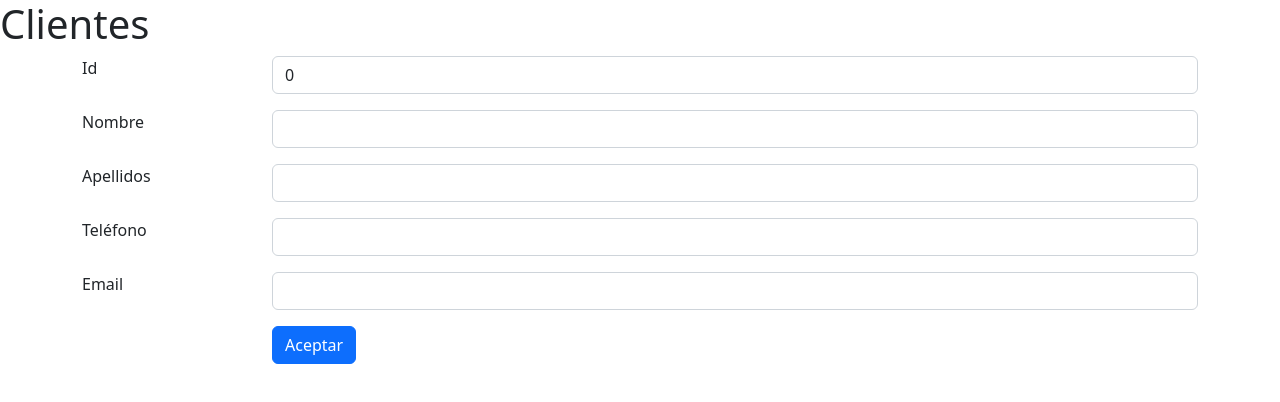
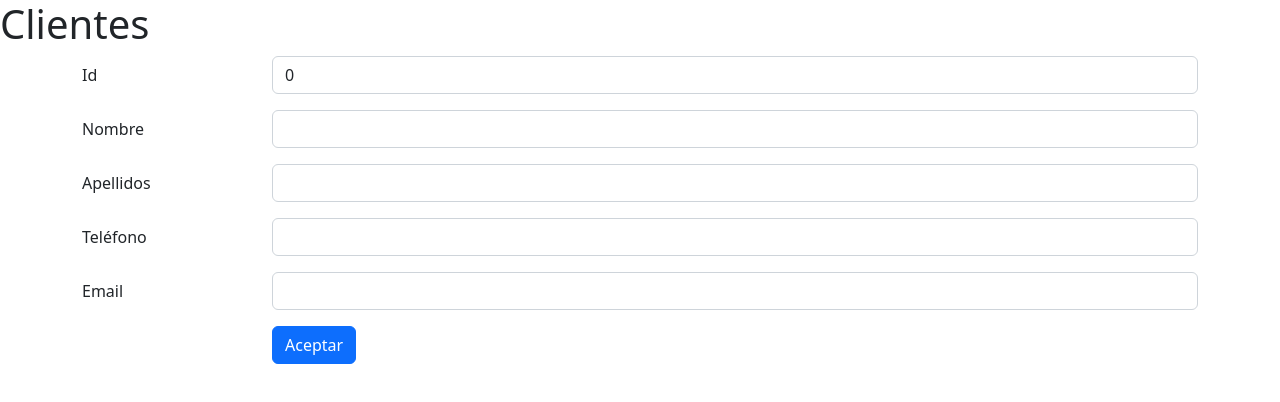
Before and after one commit to EloyOrtegaG/Clientes2023CursoJL, an Angular app: page /formulario in a window 1280 px wide. Shown: the top 402 px of the page. Built offline with nearby package versions, Linux system fonts and the light colour scheme.

Commit message:
col-form-label en lugar de form-label

```diff
--- a/src/app/formulario/formulario.component.html
+++ b/src/app/formulario/formulario.component.html
@@ -1,30 +1,30 @@
 <div>
     <div class="row mb-3">
-        <label class="col-sm-2 form-label" for="id">Id</label>
+        <label class="col-sm-2 col-form-label" for="id">Id</label>
         <div class="col-sm-10">
             <input class="form-control" type="number" readonly id="id" value="{{cliente.id}}">
         </div>
     </div>
     <div class="row mb-3">
-        <label class="col-sm-2 form-label" for="nombre">Nombre</label>
+        <label class="col-sm-2 col-form-label" for="nombre">Nombre</label>
         <div class="col-sm-10">
             <input class="form-control" type="text" [(ngModel)]="cliente.nombre">
         </div>
     </div>
     <div class="row mb-3">
-        <label class="col-sm-2 form-label" for="apellidos">Apellidos</label>
+        <label class="col-sm-2 col-form-label" for="apellidos">Apellidos</label>
         <div class="col-sm-10">
             <input class="form-control" type="text" id="apellidos" [(ngModel)]="cliente.apellidos">
         </div>
     </div>
     <div class="row mb-3">
-        <label class="col-sm-2 form-label" for="telefono">Teléfono</label>
+        <label class="col-sm-2 col-form-label" for="telefono">Teléfono</label>
         <div class="col-sm-10">
             <input class="form-control" type="tel" id="telefono" [(ngModel)]="cliente.telefono">
         </div>
     </div>
     <div class="row mb-3">
-        <label class="col-sm-2 form-label" for="email">Email</label>
+        <label class="col-sm-2 col-form-label" for="email">Email</label>
         <div class="col-sm-10">
             <input class="form-control" type="email" id="email" [(ngModel)]="cliente.email">
         </div>
```
